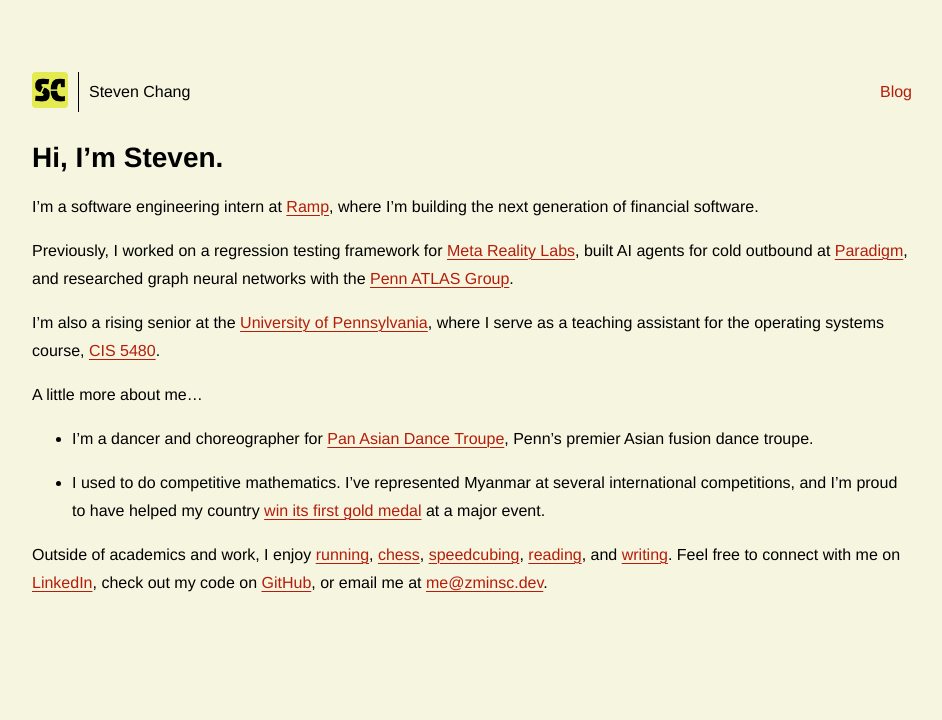
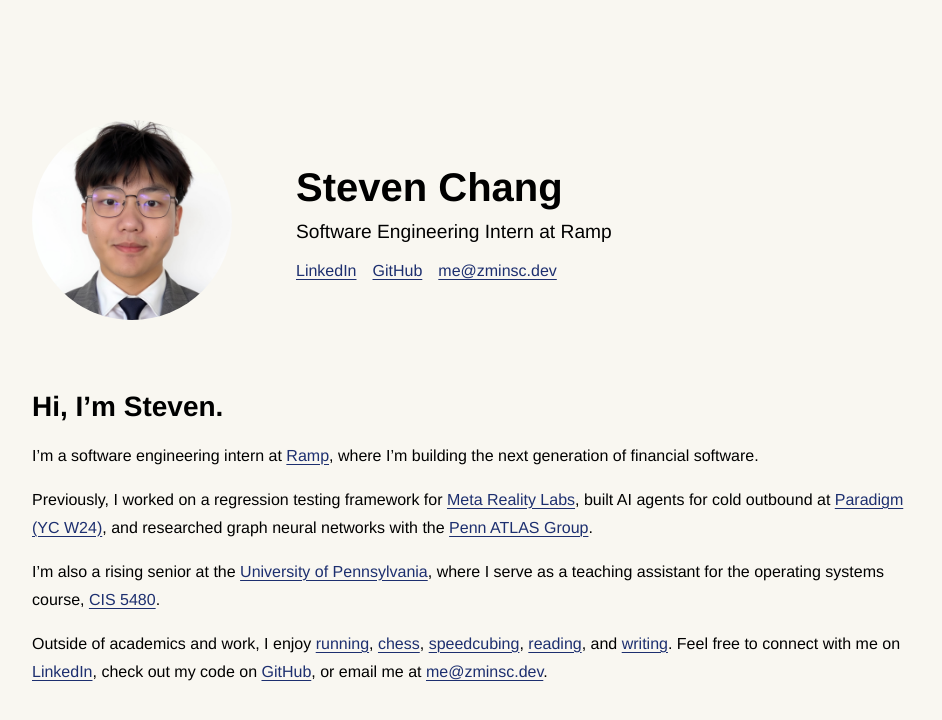
Before and after one commit to zminsc/zminsc.github.io, a Jekyll site: the page built from index.md, in a window 1280 px wide. Shown: the top 720 px of the page, without its empty margins (168-1110 px from the left). Built offline with Jekyll 4.4.1, drawn with Linux system fonts in a browser that asks for light colours.

Commit message:
sweeping changes

```diff
--- a/_layouts/default.html
+++ b/_layouts/default.html
@@ -4,7 +4,6 @@
         <meta charset="utf-8" name="viewport" content="width=device-width, initial-scale=1">
         <title>{{ page.title }}</title>
         <link rel="stylesheet" href="{{ site.baseurl }}/assets/css/style.css">
-        <link rel="icon" type="image/x-icon" href="{{ site.baseurl }}/favicon.ico?v=1">
         {% feed_meta %}
         {% seo %}
     </head>
--- a/_layouts/home.html
+++ b/_layouts/home.html
@@ -1,15 +1,19 @@
 ---
 layout: default
 ---
-<nav>
-    <div>
-        <a href="/">
-            <img src="{{ site.baseurl }}/favicon.png" alt="Steven Chang's Logo" height="36">
-        </a>
-        <span class="separator"></span>
-        <a href="/" class="name-link">Steven Chang</a>
+<section class="hero-banner">
+    <div class="hero-image">
+        <img src="{{ site.baseurl }}/assets/images/headshot-glasses.jpg" alt="Steven Chang">
     </div>
-    <a href="/blog">Blog</a>
-</nav>
+    <div class="hero-content">
+        <h1>Steven Chang</h1>
+        <p class="hero-subtitle">Software Engineering Intern at Ramp</p>
+        <div class="hero-links">
+            <a href="https://www.linkedin.com/in/zminsc/" target="_blank">LinkedIn</a>
+            <a href="https://github.com/zminsc" target="_blank">GitHub</a>
+            <a href="mailto:me@zminsc.dev">me@zminsc.dev</a>
+        </div>
+    </div>
+</section>
 
 {{ content }}
--- a/_sass/_default.scss
+++ b/_sass/_default.scss
@@ -3,7 +3,7 @@
 body {
   font-family: "Helvetica Neue", "Helvetica", "Arial";
   padding: 5% 15%;
-  background-color: #f5f5e0;
+  background-color: #F9F7F1;
 
   @media (max-width: 600px) {
     padding: 2% 5%;
@@ -44,13 +44,15 @@ nav a {
 
 .name-link {
   color: #000;
+  text-decoration: none;
+  font-weight: 500;
 }
 
 a {
   text-decoration: underline;
   text-underline-offset: 2.5px;
   text-decoration-thickness: 1px;
-  color: #b51d09;
+  color: #1D2F6F;
   font-size: 1rem;
 }
 
@@ -79,7 +81,7 @@ code:not(pre code) {
   font-family: "Courier New", Courier, monospace;
   font-weight: 600;
   font-size: 1.00em;
-  color: #b51d09;
+  color: #1D2F6F;
   text-underline-offset: 1.5px;
   text-decoration-thickness: 2px;
 }
@@ -112,3 +114,74 @@ code:not(pre code) {
   color: #555;
   font-size: 1rem;
 }
+
+/* Hero Banner */
+.hero-banner {
+  display: flex;
+  align-items: center;
+  gap: 4rem;
+  margin: 0 -15% 0 -15%;
+  padding: 3rem 15%;
+
+  @media (max-width: 600px) {
+    margin: 0 -5% 0 -5%;
+    padding: 2rem 5%;
+  }
+
+  @media (min-width: 601px) and (max-width: 1024px) {
+    margin: 0 -10% 1.5rem -10%;
+    padding: 2.5rem 10%;
+  }
+}
+
+.hero-image img {
+  width: 200px;
+  height: 200px;
+  object-fit: cover;
+  border-radius: 50%;
+}
+
+.hero-content {
+  flex: 1;
+}
+
+.hero-content h1 {
+  margin: 0 0 0.5rem 0;
+  font-size: 2.5rem;
+  font-weight: bold;
+  color: #000;
+}
+
+.hero-subtitle {
+  margin: 0 0 1rem 0;
+  font-size: 1.2rem;
+}
+
+.hero-links {
+  display: flex;
+  gap: 1rem;
+}
+
+.hero-links a {
+  text-decoration: underline;
+  text-underline-offset: 2.5px;
+  text-decoration-thickness: 1px;
+  color: #1D2F6F;
+  font-size: 1rem;
+}
+
+@media (max-width: 768px) {
+  .hero-banner {
+    flex-direction: column;
+    text-align: center;
+    gap: 1.5rem;
+  }
+
+  .hero-content h1 {
+    font-size: 2rem;
+  }
+
+  .hero-links {
+    justify-content: center;
+  }
+}
--- a/index.md
+++ b/index.md
@@ -7,14 +7,8 @@ title: Steven Chang
 
 I'm a software engineering intern at [Ramp](https://ramp.com/), where I'm building the next generation of financial software.
 
-Previously, I worked on a regression testing framework for [Meta Reality Labs](https://tech.facebook.com/reality-labs/), built AI agents for cold outbound at [Paradigm](https://www.paradigmai.com/), and researched graph neural networks with the [Penn ATLAS Group](https://web.sas.upenn.edu/pennatlas/).
+Previously, I worked on a regression testing framework for [Meta Reality Labs](https://tech.facebook.com/reality-labs/), built AI agents for cold outbound at [Paradigm (YC W24)](https://www.paradigmai.com/), and researched graph neural networks with the [Penn ATLAS Group](https://web.sas.upenn.edu/pennatlas/).
 
 I’m also a rising senior at the [University of Pennsylvania](https://www.upenn.edu/), where I serve as a teaching assistant for the operating systems course, [CIS 5480](https://www.seas.upenn.edu/~cis5480/current/).
 
-A little more about me...
-
-- I’m a dancer and choreographer for [Pan Asian Dance Troupe](https://www.panasiandance.com/), Penn’s premier Asian fusion dance troupe.
-
-- I used to do competitive mathematics. I’ve represented Myanmar at several international competitions, and I’m proud to have helped my country [win its first gold medal](https://www.facebook.com/share/p/1G7vXeXbhB/) at a major event.
-
 Outside of academics and work, I enjoy [running](https://www.strava.com/athletes/147406763), [chess](https://www.chess.com/member/steven_knight), [speedcubing](https://www.worldcubeassociation.org/persons/2025MINZ01), [reading](https://www.goodreads.com/zminsc), and [writing](https://zminsc.dev/blog). Feel free to connect with me on [LinkedIn](https://www.linkedin.com/in/zminsc/), check out my code on [GitHub](https://github.com/zminsc), or email me at [me@zminsc.dev](mailto:me@zminsc.dev).
```
Also changed, not shown: _layouts/blog.html (+0 -10 lines), assets/images/headshot-glasses.jpg (added), favicon.ico (deleted), favicon.png (deleted).
